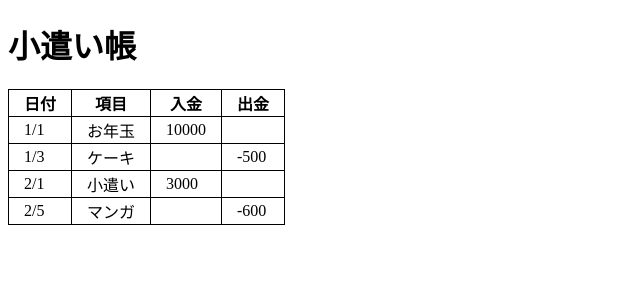
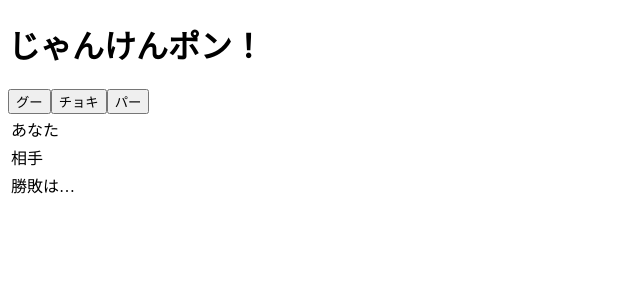
Before and after one commit to yk-port/react_rps, a React app: page / in a window 1280 px wide. Shown: the top 300 px of the page, without its empty margins (0-640 px from the left). Built offline with nearby package versions, Linux system fonts and the light colour scheme.

Commit message:
feat: じゃんけんゲームの実装

```diff
--- /dev/null
+++ b/src/components/App.js
@@ -0,0 +1,37 @@
+import React, { Component } from 'react'
+
+import JyankenBox from './JyankenBox'
+import ScoreBox from './ScoreBox'
+
+class App extends Component {
+  constructor(props) {
+    super(props)
+    this.state = {
+      playerHnad: null,
+      computerHand: null
+    }
+  }
+
+  handlePon(playerHnad) {
+    const computerHand = Math.floor(Math.random() * 3)
+    this.setState({
+      playerHnad,
+      computerHand
+    })
+  }
+
+  render() {
+    return (
+      <div>
+        <h1>じゃんけんポン！</h1>
+        <JyankenBox
+          pon={i => this.handlePon(i)} />
+        <ScoreBox
+          playerHnad={this.state.playerHnad}
+          computerHand={this.state.computerHand} />
+      </div>
+    )
+  }
+}
+
+export default App
--- /dev/null
+++ b/src/components/JyankenBox.js
@@ -0,0 +1,17 @@
+import React from 'react'
+
+const JyankenBox = props => {
+  const actionPon = i => {
+    props.pon(i)
+  }
+
+  return (
+    <div>
+      <button onClick={() => actionPon(0)}>グー</button>
+      <button onClick={() => actionPon(1)}>チョキ</button>
+      <button onClick={() => actionPon(2)}>パー</button>
+    </div>
+  )
+}
+
+export default JyankenBox
--- a/src/components/MoneyBook.js
+++ /dev/null
@@ -1,32 +0,0 @@
-import React from 'react'
-import MoneyBookItem from './MoneyBookItem'
-
-const MoneyBook = () => {
-  const books = [
-    { date: '1/1', item: 'お年玉', amount: 10000 },
-    { date: '1/3', item: 'ケーキ', amount: -500 },
-    { date: '2/1', item: '小遣い', amount: 3000 },
-    { date: '2/5', item: 'マンガ', amount: -600 }
-  ]
-
-  return (
-    <div>
-      <h1>小遣い帳</h1>
-      <table className="book">
-        <thead>
-          <tr>
-            <th>日付</th>
-            <th>項目</th>
-            <th>入金</th>
-            <th>出金</th>
-          </tr>
-        </thead>
-        <tbody>
-          <MoneyBookItem books={books} />
-        </tbody>
-      </table>
-    </div>
-  )
-}
-
-export default MoneyBook
--- a/src/components/MoneyBookItem.js
+++ /dev/null
@@ -1,20 +0,0 @@
-import React from 'react'
-
-const MoneyBookItem = props => {
-  return (
-    <>
-      {
-        props.books.map(({ date, item, amount }, index) => (
-          <tr key={index}>
-            <td>{date}</td>
-            <td>{item}</td>
-            <td>{ amount >= 0 ? amount : null }</td>
-            <td>{ amount < 0 ? amount : null }</td>
-          </tr>
-        ))
-      }
-    </>
-  )
-}
-
-export default MoneyBookItem
--- /dev/null
+++ b/src/components/ScoreBox.js
@@ -0,0 +1,35 @@
+import React from 'react'
+
+const ScoreBox = ({ playerHnad, computerHand }) => {
+  const rps = ['グー', 'チョキ', 'パー']
+  const result = ['引き分け', '勝ち', '負け']
+
+  const judge = (playerHnad, computerHand) => {
+    if (playerHnad === null || computerHand === null) {
+      return null
+    } else {
+      return result[(computerHand - playerHnad + 3) % 3]
+    }
+  }
+
+  return (
+    <table>
+      <tbody>
+        <tr>
+          <td>あなた</td>
+          <td>{rps[playerHnad]}</td>
+        </tr>
+        <tr>
+          <td>相手</td>
+          <td>{rps[computerHand]}</td>
+        </tr>
+        <tr>
+          <td>勝敗は…</td>
+          <td>{judge(playerHnad, computerHand)}</td>
+        </tr>
+      </tbody>
+    </table>
+  )
+}
+
+export default ScoreBox
--- a/src/index.js
+++ b/src/index.js
@@ -1,9 +1,9 @@
 import React from 'react'
 import ReactDOM from 'react-dom'
-import MoneyBook from './components/MoneyBook'
+import App from './components/App'
 import './index.css'
 
 ReactDOM.render(
-  <MoneyBook />,
+  <App />,
   document.getElementById('root')
 )
```
